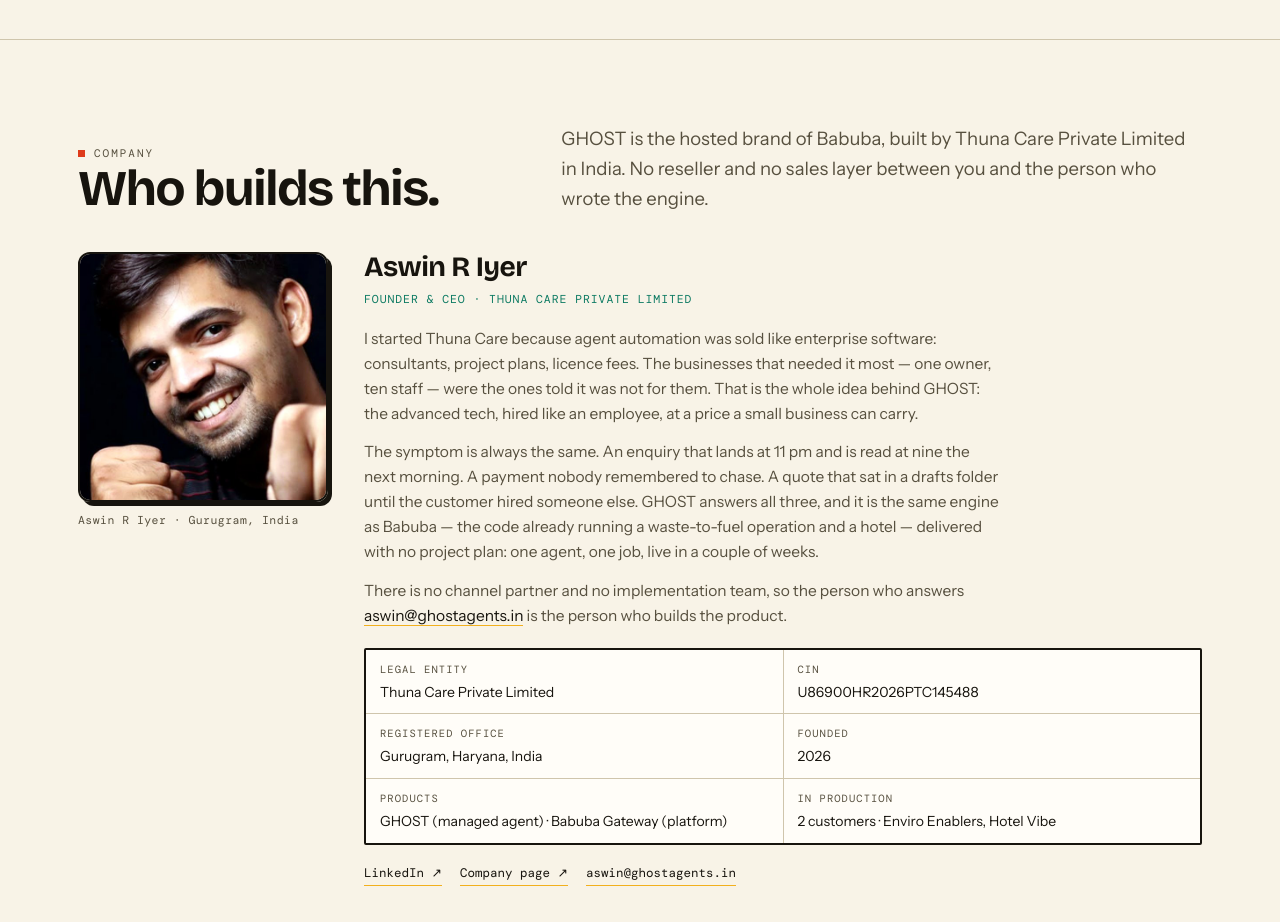
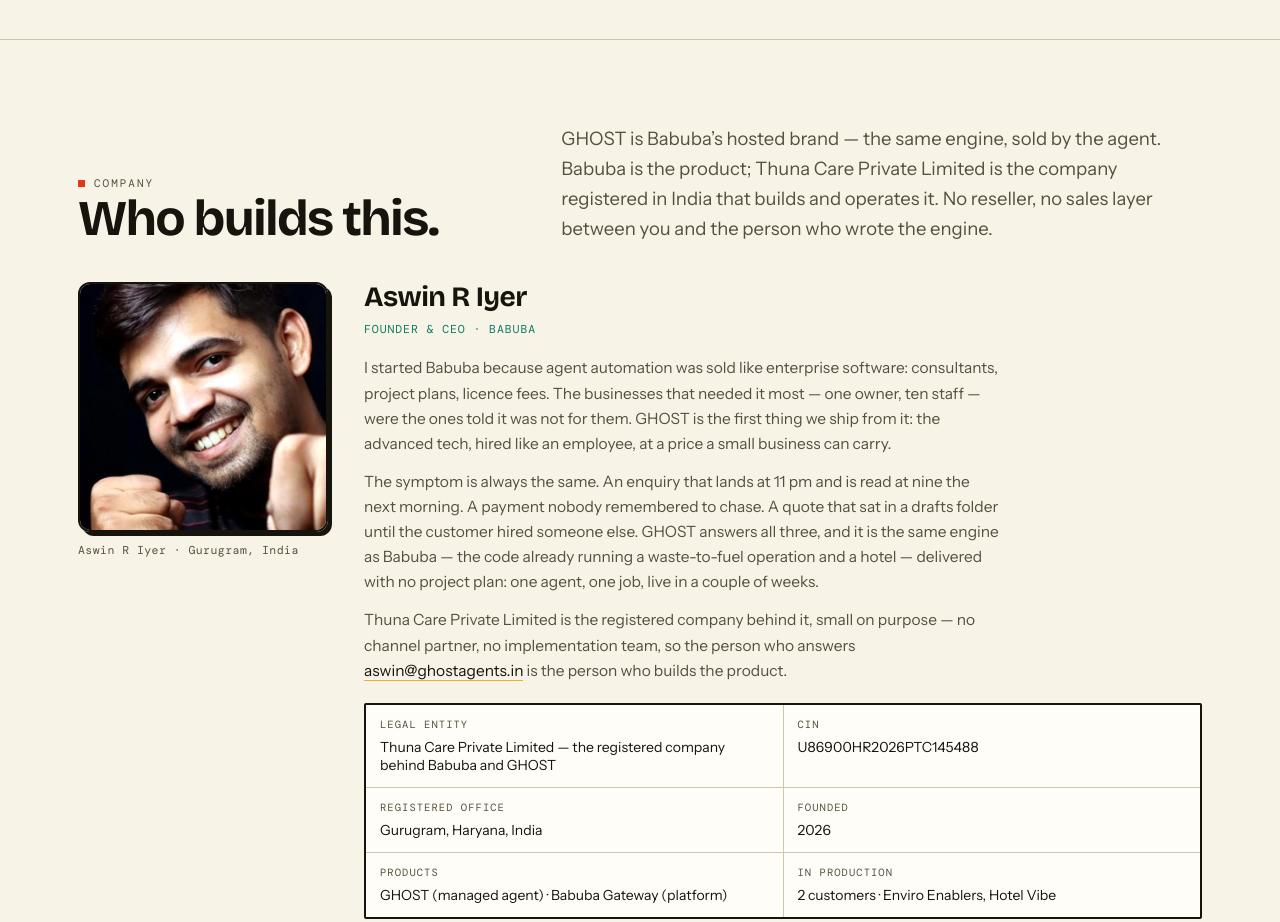
Before and after one commit to thunacare-alt/Ghostagent, a plain HTML site: page index.html in a window 1280 px wide. Shown: the part 4380-5302 px from the top of the page. Drawn offline with Linux system fonts and the light colour scheme.

Commit message:
Company: Babuba is the product, Thuna Care the registered company
Same hierarchy on the GHOST page: GHOST is Babuba's hosted brand, Babuba is
what was started, Thuna Care Private Limited is the registered company.

```diff
--- a/index.html
+++ b/index.html
@@ -482,21 +482,21 @@
         <span class="eyebrow">Company</span>
         <h2 class="sec-t">Who builds this.</h2>
       </div>
-      <p class="lede">GHOST is the hosted brand of Babuba, built by Thuna Care Private Limited in India. No reseller and no sales layer between you and the person who wrote the engine.</p>
+      <p class="lede">GHOST is Babuba&rsquo;s hosted brand &mdash; the same engine, sold by the agent. Babuba is the product; Thuna Care Private Limited is the company registered in India that builds and operates it. No reseller, no sales layer between you and the person who wrote the engine.</p>
     </div>
     <div class="team-grid">
       <figure class="team-photo">
-        <img src="assets/aswin.jpg" alt="Aswin R Iyer, Founder and CEO of Thuna Care Private Limited">
+        <img src="assets/aswin.jpg" alt="Aswin R Iyer, Founder and CEO of Babuba">
         <figcaption>Aswin R Iyer &middot; Gurugram, India</figcaption>
       </figure>
       <div class="team-body">
         <h3 class="team-name">Aswin R Iyer</h3>
-        <div class="team-role">Founder &amp; CEO &middot; Thuna Care Private Limited</div>
-        <p>I started Thuna Care because agent automation was sold like enterprise software: consultants, project plans, licence fees. The businesses that needed it most &mdash; one owner, ten staff &mdash; were the ones told it was not for them. That is the whole idea behind GHOST: the advanced tech, hired like an employee, at a price a small business can carry.</p>
+        <div class="team-role">Founder &amp; CEO &middot; Babuba</div>
+        <p>I started Babuba because agent automation was sold like enterprise software: consultants, project plans, licence fees. The businesses that needed it most &mdash; one owner, ten staff &mdash; were the ones told it was not for them. GHOST is the first thing we ship from it: the advanced tech, hired like an employee, at a price a small business can carry.</p>
         <p>The symptom is always the same. An enquiry that lands at 11 pm and is read at nine the next morning. A payment nobody remembered to chase. A quote that sat in a drafts folder until the customer hired someone else. GHOST answers all three, and it is the same engine as Babuba &mdash; the code already running a waste-to-fuel operation and a hotel &mdash; delivered with no project plan: one agent, one job, live in a couple of weeks.</p>
-        <p>There is no channel partner and no implementation team, so the person who answers <a href="mailto:aswin@ghostagents.in">aswin@ghostagents.in</a> is the person who builds the product.</p>
+        <p>Thuna Care Private Limited is the registered company behind it, small on purpose &mdash; no channel partner, no implementation team, so the person who answers <a href="mailto:aswin@ghostagents.in">aswin@ghostagents.in</a> is the person who builds the product.</p>
         <dl class="team-facts">
-          <div><dt>Legal entity</dt><dd>Thuna Care Private Limited</dd></div>
+          <div><dt>Legal entity</dt><dd>Thuna Care Private Limited &mdash; the registered company behind Babuba and GHOST</dd></div>
           <div><dt>CIN</dt><dd>U86900HR2026PTC145488</dd></div>
           <div><dt>Registered office</dt><dd>Gurugram, Haryana, India</dd></div>
           <div><dt>Founded</dt><dd>2026</dd></div>
```
